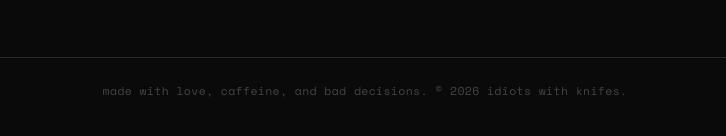
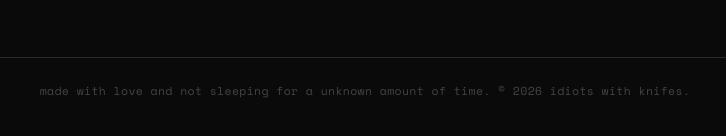
Before and after one commit to livrweb/iwk, a plain HTML site: page index.html in a window 1280 px wide. Shown: the part 3522-3658 px from the top of the page, 275-1001 px from the left. Drawn offline with nearby package versions, Linux system fonts and the light colour scheme.

Commit message:
Update index.html

```diff
--- a/index.html
+++ b/index.html
@@ -470,7 +470,7 @@
         <a href="mailto:support@idiotswithknifes.com">email us</a>
       </div>
       <div class="foot-bottom">
-        made with love, caffeine, and bad decisions. © 2026 idiots with knifes.
+        made with love and not sleeping for a unknown amount of time. © 2026 idiots with knifes.
       </div>
     </div>
   </footer>
```
